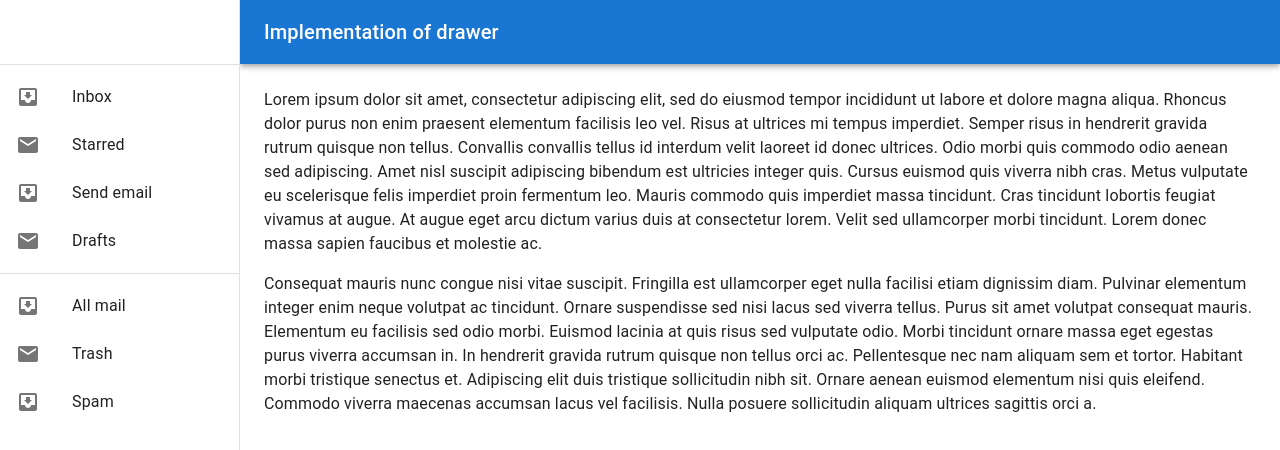
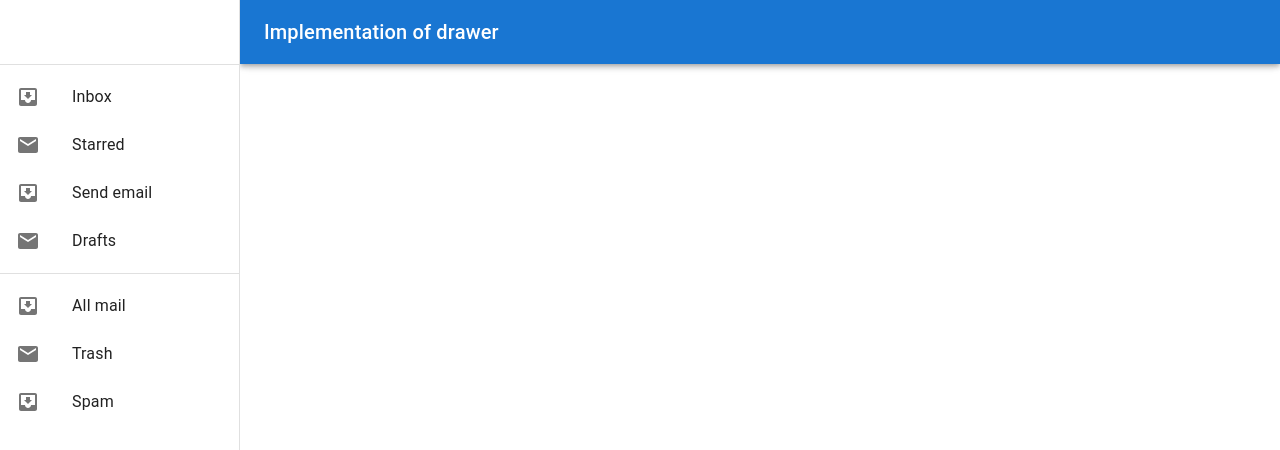
Before and after one commit to Aahmed-Hossain/Wallet-Xpert, a Next.js app: page /dashboard in a window 1280 px wide. Shown: the top 450 px of the page. Built offline with nearby package versions, Linux system fonts and the light colour scheme.

Commit message:
drawer updated

```diff
--- a/src/app/dashboard/page.tsx
+++ b/src/app/(DashboardLayout)/dashboard/page.tsx
@@ -1,4 +1,4 @@
-"use client"
+"use client";
 import * as React from 'react';
 import AppBar from '@mui/material/AppBar';
 import Box from '@mui/material/Box';
@@ -19,16 +19,7 @@ import Typography from '@mui/material/Typography';
 
 const drawerWidth = 240;
 
-interface Props {
-  /**
-   * Injected by the documentation to work in an iframe.
-   * Remove this when copying and pasting into your project.
-   */
-  window?: () => Window;
-}
-
-export default function ResponsiveDrawer(props: Props) {
-  const { window } = props;
+export default function DashboardDrawer({children}:{children:React.ReactNode}) {
   const [mobileOpen, setMobileOpen] = React.useState(false);
   const [isClosing, setIsClosing] = React.useState(false);
 
@@ -79,9 +70,6 @@ export default function ResponsiveDrawer(props: Props) {
     </div>
   );
 
-  // Remove this const when copying and pasting into your project.
-  const container = window !== undefined ? () => window().document.body : undefined;
-
   return (
     <Box sx={{ display: 'flex' }}>
       <CssBaseline />
@@ -114,7 +102,6 @@ export default function ResponsiveDrawer(props: Props) {
       >
         {/* The implementation can be swapped with js to avoid SEO duplication of links. */}
         <Drawer
-          container={container}
           variant="temporary"
           open={mobileOpen}
           onTransitionEnd={handleDrawerTransitionEnd}
@@ -145,33 +132,9 @@ export default function ResponsiveDrawer(props: Props) {
         sx={{ flexGrow: 1, p: 3, width: { sm: `calc(100% - ${drawerWidth}px)` } }}
       >
         <Toolbar />
-        <Typography paragraph>
-          Lorem ipsum dolor sit amet, consectetur adipiscing elit, sed do eiusmod
-          tempor incididunt ut labore et dolore magna aliqua. Rhoncus dolor purus non
-          enim praesent elementum facilisis leo vel. Risus at ultrices mi tempus
-          imperdiet. Semper risus in hendrerit gravida rutrum quisque non tellus.
-          Convallis convallis tellus id interdum velit laoreet id donec ultrices.
-          Odio morbi quis commodo odio aenean sed adipiscing. Amet nisl suscipit
-          adipiscing bibendum est ultricies integer quis. Cursus euismod quis viverra
-          nibh cras. Metus vulputate eu scelerisque felis imperdiet proin fermentum
-          leo. Mauris commodo quis imperdiet massa tincidunt. Cras tincidunt lobortis
-          feugiat vivamus at augue. At augue eget arcu dictum varius duis at
-          consectetur lorem. Velit sed ullamcorper morbi tincidunt. Lorem donec massa
-          sapien faucibus et molestie ac.
-        </Typography>
-        <Typography paragraph>
-          Consequat mauris nunc congue nisi vitae suscipit. Fringilla est ullamcorper
-          eget nulla facilisi etiam dignissim diam. Pulvinar elementum integer enim
-          neque volutpat ac tincidunt. Ornare suspendisse sed nisi lacus sed viverra
-          tellus. Purus sit amet volutpat consequat mauris. Elementum eu facilisis
-          sed odio morbi. Euismod lacinia at quis risus sed vulputate odio. Morbi
-          tincidunt ornare massa eget egestas purus viverra accumsan in. In hendrerit
-          gravida rutrum quisque non tellus orci ac. Pellentesque nec nam aliquam sem
-          et tortor. Habitant morbi tristique senectus et. Adipiscing elit duis
-          tristique sollicitudin nibh sit. Ornare aenean euismod elementum nisi quis
-          eleifend. Commodo viverra maecenas accumsan lacus vel facilisis. Nulla
-          posuere sollicitudin aliquam ultrices sagittis orci a.
-        </Typography>
+        <Box>
+        {children}
+        </Box>
       </Box>
     </Box>
   );
--- /dev/null
+++ b/src/components/drawer/Drawer.tsx
@@ -0,0 +1,9 @@
+import React from 'react'
+
+const Drawer = () => {
+  return (
+    <div>Drawer</div>
+  )
+}
+
+export default Drawer
```
